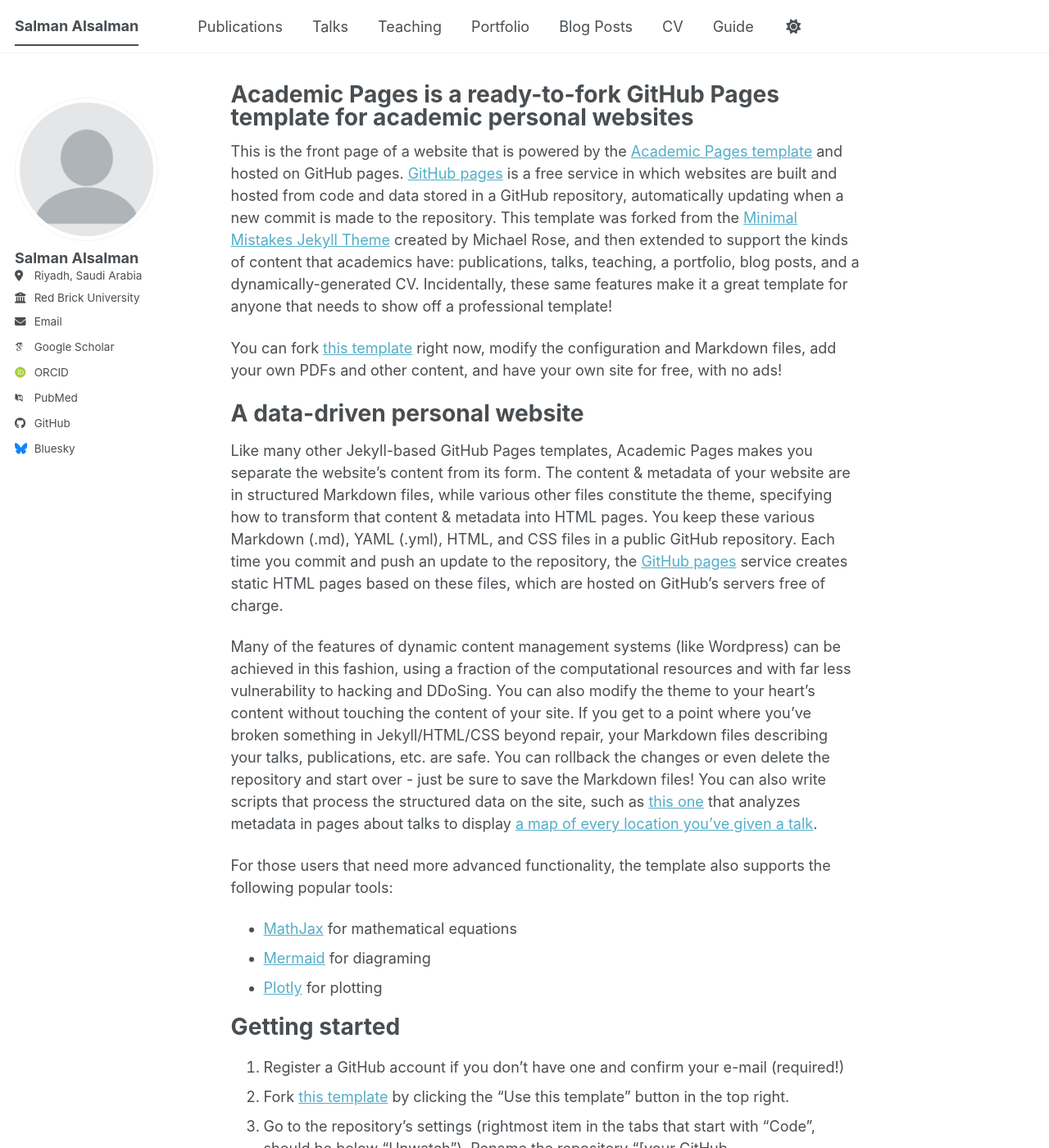
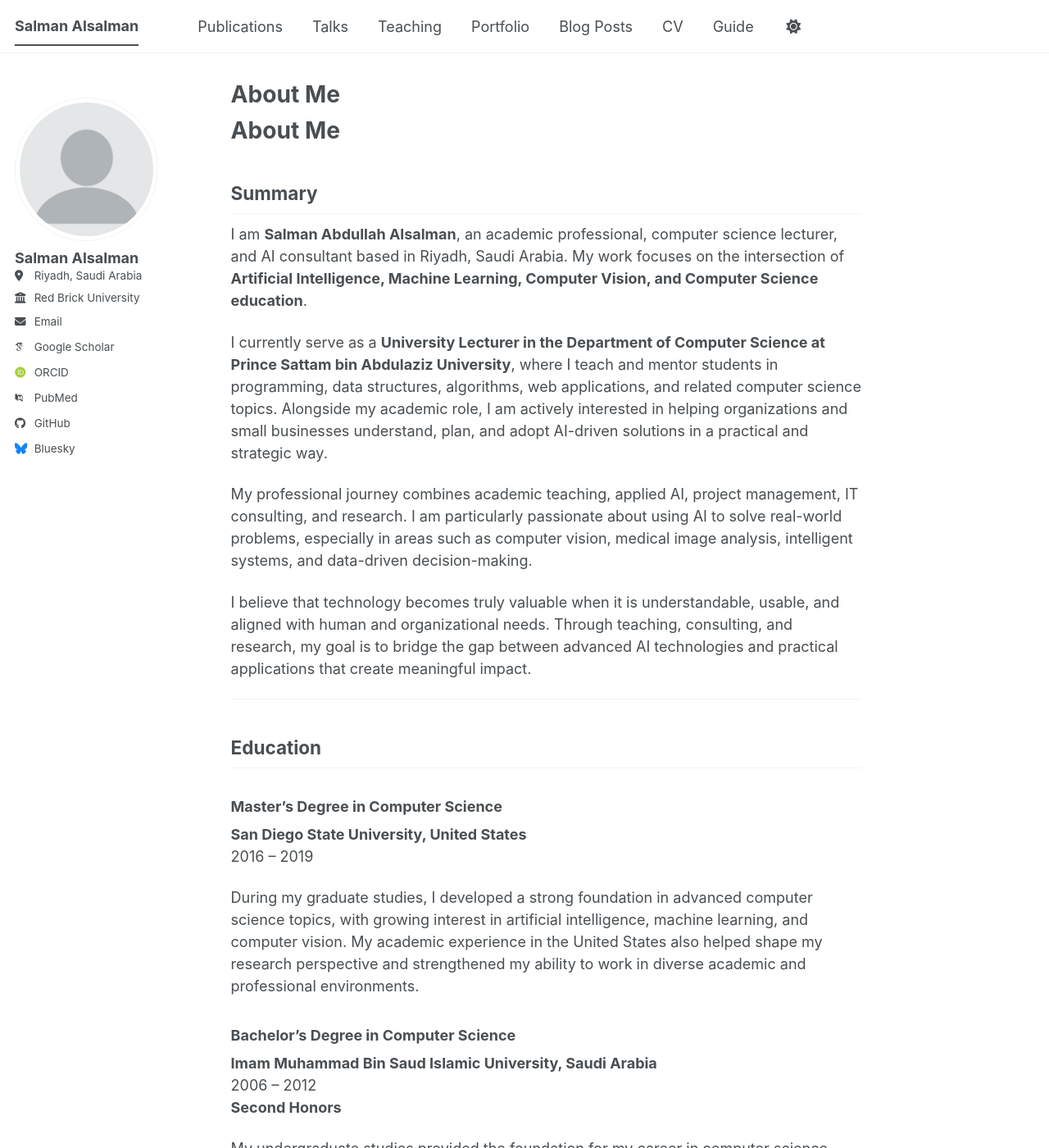
Before and after one commit to x1xSAS/x1xSAS.github.io, a Jekyll site: the page built from _pages/about.md, in a window 1280 px wide and 1400 px high. Shown: the whole window at 82% size. Built offline with Jekyll 4.4.1, drawn with Linux system fonts in a browser that asks for light colours; some web fonts are replaced; a script bundle is joined from its source files by our own code; library files that are not in the unit come from our copies; some of the changed text lies outside the part shown.

Commit message:
Update about.md

```diff
--- a/_pages/about.md
+++ b/_pages/about.md
@@ -1,56 +1,202 @@
 ---
 permalink: /
-title: "Academic Pages is a ready-to-fork GitHub Pages template for academic personal websites"
+title: "About Me"
 author_profile: true
 redirect_from:
   - /about/
   - /about.html
 ---
 
-This is the front page of a website that is powered by the [Academic Pages template](https://github.com/academicpages/academicpages.github.io) and hosted on GitHub pages. [GitHub pages](https://pages.github.com) is a free service in which websites are built and hosted from code and data stored in a GitHub repository, automatically updating when a new commit is made to the repository. This template was forked from the [Minimal Mistakes Jekyll Theme](https://mmistakes.github.io/minimal-mistakes/) created by Michael Rose, and then extended to support the kinds of content that academics have: publications, talks, teaching, a portfolio, blog posts, and a dynamically-generated CV. Incidentally, these same features make it a great template for anyone that needs to show off a professional template!
+# About Me
 
- You can fork [this template](https://github.com/academicpages/academicpages.github.io) right now, modify the configuration and Markdown files, add your own PDFs and other content, and have your own site for free, with no ads!
+## Summary
 
-A data-driven personal website
-======
-Like many other Jekyll-based GitHub Pages templates, Academic Pages makes you separate the website's content from its form. The content & metadata of your website are in structured Markdown files, while various other files constitute the theme, specifying how to transform that content & metadata into HTML pages. You keep these various Markdown (.md), YAML (.yml), HTML, and CSS files in a public GitHub repository. Each time you commit and push an update to the repository, the [GitHub pages](https://pages.github.com/) service creates static HTML pages based on these files, which are hosted on GitHub's servers free of charge.
+I am **Salman Abdullah Alsalman**, an academic professional, computer science lecturer, and AI consultant based in Riyadh, Saudi Arabia. My work focuses on the intersection of **Artificial Intelligence, Machine Learning, Computer Vision, and Computer Science education**.
 
-Many of the features of dynamic content management systems (like Wordpress) can be achieved in this fashion, using a fraction of the computational resources and with far less vulnerability to hacking and DDoSing. You can also modify the theme to your heart's content without touching the content of your site. If you get to a point where you've broken something in Jekyll/HTML/CSS beyond repair, your Markdown files describing your talks, publications, etc. are safe. You can rollback the changes or even delete the repository and start over - just be sure to save the Markdown files! You can also write scripts that process the structured data on the site, such as [this one](https://github.com/academicpages/academicpages.github.io/blob/master/talkmap.ipynb) that analyzes metadata in pages about talks to display [a map of every location you've given a talk](https://academicpages.github.io/talkmap.html).
+I currently serve as a **University Lecturer in the Department of Computer Science at Prince Sattam bin Abdulaziz University**, where I teach and mentor students in programming, data structures, algorithms, web applications, and related computer science topics. Alongside my academic role, I am actively interested in helping organizations and small businesses understand, plan, and adopt AI-driven solutions in a practical and strategic way.
 
-For those users that need more advanced functionality, the template also supports the following popular tools:
-- [MathJax](https://www.mathjax.org/) for mathematical equations
-- [Mermaid](https://mermaid.js.org/) for diagraming
-- [Plotly](https://plotly.com/javascript/) for plotting
+My professional journey combines academic teaching, applied AI, project management, IT consulting, and research. I am particularly passionate about using AI to solve real-world problems, especially in areas such as computer vision, medical image analysis, intelligent systems, and data-driven decision-making.
 
-Getting started
-======
-1. Register a GitHub account if you don't have one and confirm your e-mail (required!)
-1. Fork [this template](https://github.com/academicpages/academicpages.github.io) by clicking the "Use this template" button in the top right.
-1. Go to the repository's settings (rightmost item in the tabs that start with "Code", should be below "Unwatch"). Rename the repository "[your GitHub username].github.io", which will also be your website's URL.
-1. Set site-wide configuration and create content & metadata (see below -- also see [this set of diffs](https://archive.is/3TPas) showing what files were changed to set up [an example site](https://getorg-testacct.github.io) for a user with the username "getorg-testacct")
-1. Upload any files (like PDFs, .zip files, etc.) to the files/ directory. They will appear at https://[your GitHub username].github.io/files/example.pdf.
-1. Check status by going to the repository settings, in the "GitHub pages" section
+I believe that technology becomes truly valuable when it is understandable, usable, and aligned with human and organizational needs. Through teaching, consulting, and research, my goal is to bridge the gap between advanced AI technologies and practical applications that create meaningful impact.
 
-Site-wide configuration
-------
-The main configuration file for the site is in the base directory in [_config.yml](https://github.com/academicpages/academicpages.github.io/blob/master/_config.yml), which defines the content in the sidebars and other site-wide features. You will need to replace the default variables with ones about yourself and your site's github repository. The configuration file for the top menu is in [_data/navigation.yml](https://github.com/academicpages/academicpages.github.io/blob/master/_data/navigation.yml). For example, if you don't have a portfolio or blog posts, you can remove those items from that navigation.yml file to remove them from the header.
+---
 
-Create content & metadata
-------
-For site content, there is one Markdown file for each type of content, which are stored in directories like _publications, _talks, _posts, _teaching, or _pages. For example, each talk is a Markdown file in the [_talks directory](https://github.com/academicpages/academicpages.github.io/tree/master/_talks). At the top of each Markdown file is structured data in YAML about the talk, which the theme will parse to do lots of cool stuff. The same structured data about a talk is used to generate the list of talks on the [Talks page](https://academicpages.github.io/talks), each [individual page](https://academicpages.github.io/talks/2012-03-01-talk-1) for specific talks, the talks section for the [CV page](https://academicpages.github.io/cv), and the [map of places you've given a talk](https://academicpages.github.io/talkmap.html) (if you run this [python file](https://github.com/academicpages/academicpages.github.io/blob/master/talkmap.py) or [Jupyter notebook](https://github.com/academicpages/academicpages.github.io/blob/master/talkmap.ipynb), which creates the HTML for the map based on the contents of the _talks directory).
+## Education
 
-**Markdown generator**
+### Master’s Degree in Computer Science
+**San Diego State University, United States**
+2016 – 2019
 
-The repository includes [a set of Jupyter notebooks](https://github.com/academicpages/academicpages.github.io/tree/master/markdown_generator
-) that converts a CSV containing structured data about talks or presentations into individual Markdown files that will be properly formatted for the Academic Pages template. The sample CSVs in that directory are the ones I used to create my own personal website at stuartgeiger.com. My usual workflow is that I keep a spreadsheet of my publications and talks, then run the code in these notebooks to generate the Markdown files, then commit and push them to the GitHub repository.
+During my graduate studies, I developed a strong foundation in advanced computer science topics, with growing interest in artificial intelligence, machine learning, and computer vision. My academic experience in the United States also helped shape my research perspective and strengthened my ability to work in diverse academic and professional environments.
 
-How to edit your site's GitHub repository
-------
-Many people use a git client to create files on their local computer and then push them to GitHub's servers. If you are not familiar with git, you can directly edit these configuration and Markdown files directly in the github.com interface. Navigate to a file (like [this one](https://github.com/academicpages/academicpages.github.io/blob/master/_talks/2012-03-01-talk-1.md) and click the pencil icon in the top right of the content preview (to the right of the "Raw | Blame | History" buttons). You can delete a file by clicking the trashcan icon to the right of the pencil icon. You can also create new files or upload files by navigating to a directory and clicking the "Create new file" or "Upload files" buttons.
+### Bachelor’s Degree in Computer Science
+**Imam Muhammad Bin Saud Islamic University, Saudi Arabia**
+2006 – 2012
+**Second Honors**
 
-Example: editing a Markdown file for a talk
-![Editing a Markdown file for a talk](/images/editing-talk.png)
+My undergraduate studies provided the foundation for my career in computer science, programming, software development, and academic teaching. This stage also marked the beginning of my long-term commitment to computing education and technology-driven problem solving.
 
-For more info
-------
-More info about configuring Academic Pages can be found in [the guide](https://academicpages.github.io/markdown/), the [growing wiki](https://github.com/academicpages/academicpages.github.io/wiki), and you can always [ask a question on GitHub](https://github.com/academicpages/academicpages.github.io/discussions). The [guides for the Minimal Mistakes theme](https://mmistakes.github.io/minimal-mistakes/docs/configuration/) (which this theme was forked from) might also be helpful.
+---
+
+## Work Experience
+
+### University Lecturer
+**Prince Sattam bin Abdulaziz University**
+Jan 2020 – Present
+
+As a university lecturer, I teach undergraduate computer science courses and support students in developing both theoretical understanding and practical programming skills. My teaching areas include programming, data structures, algorithms, web applications, and related computer science topics.
+
+In addition to teaching, I contribute to departmental and college-level academic activities, including student mentoring, academic committees, accreditation work, student activities, and alumni-related initiatives. I also supervise and guide students in academic projects and research activities.
+
+### Teaching Assistant
+**Prince Sattam bin Abdulaziz University**
+Nov 2012 – Dec 2019
+
+Before becoming a lecturer, I worked as a teaching assistant, supporting course delivery and helping students understand foundational and advanced concepts in computer science. This role strengthened my teaching philosophy and deepened my commitment to student-centered learning.
+
+### AI Instructor for SDAIA GDP Program
+**Tuwaiq Academy**
+Jan 2024 – Feb 2024
+
+I worked as an AI instructor for the SDAIA GDP Program, where I delivered sessions on Python programming, neural networks, large language models, and prompt engineering. I also supported students in building their understanding of AI concepts and preparing for the PCAP certification.
+
+This experience allowed me to contribute to national talent development efforts in artificial intelligence and to work with motivated learners preparing for careers in the AI and technology sectors.
+
+### IT Consultant
+**Smartech Company**
+Aug 2020 – Jul 2021
+
+As an IT consultant, I contributed to technology-related projects with a focus on healthcare application development. My responsibilities included project coordination, strategic advising, and communication between developers, designers, and clients to ensure project success.
+
+This role strengthened my experience in project management, client communication, and translating business needs into technical solutions.
+
+### Software Developer Intern
+**Elm Company**
+Jul 2011 – Sep 2011
+
+During my internship at Elm Company, I worked with the Innovation Unit on analyzing, designing, and developing a content management system using J2EE. This early professional experience introduced me to enterprise software development and practical system design.
+
+### Computer Lab Assistant
+**Imam Muhammad Bin Saud Islamic University**
+Sep 2010 – Aug 2011
+
+As a part-time computer lab assistant, I helped students with programming problems, provided additional lectures, and supported practical learning in computer science courses.
+
+### IT Assistant Intern
+**Saudi Aramco**
+Jul 2009 – Sep 2009
+
+During my internship at Saudi Aramco, I provided IT support to users both onsite and remotely. My tasks included troubleshooting, user support, and installing IT equipment such as printers, monitors, scanners, network cables, and modems.
+
+---
+
+## Academic Services
+
+Throughout my academic career, I have contributed to several academic and administrative activities within the university environment. My service activities include:
+
+- Supporting accreditation-related work and academic quality initiatives.
+- Participating in student activities and alumni-related committees.
+- Mentoring students in academic projects and research.
+- Assisting students with programming, problem solving, and technical project development.
+- Supporting departmental efforts related to teaching, curriculum delivery, and student engagement.
+- Helping students connect theoretical computer science concepts with practical applications.
+
+I view academic service as an important part of my role as an educator. Beyond teaching in the classroom, I believe faculty members should support students’ academic growth, professional development, and confidence in applying technology to real-world problems.
+
+---
+
+## Research Interests
+
+My research interests are centered around artificial intelligence and its practical applications, particularly in:
+
+- Artificial Intelligence
+- Machine Learning
+- Deep Learning
+- Computer Vision
+- Medical Image Analysis
+- Data Analysis
+- AI for Business and Decision-Making
+- Intelligent Systems
+- Technology-Enhanced Education
+
+I am especially interested in applying computer vision and deep learning techniques to real-world challenges, including healthcare, image-based diagnosis, safety analysis, and intelligent automation.
+
+---
+
+## Academic Projects and Research
+
+Some of my academic and research-related work includes:
+
+### Malaria Cell Detection using Curriculum Learning and Faster R-CNN
+
+Designed and implemented a deep learning pipeline using Faster R-CNN with Detectron2 and curriculum learning strategies to detect malaria-infected cells in microscope images. This project focused on improving detection performance, particularly for images captured using low-cost microscopes.
+
+### Large-Scale Analysis of Citation Bias
+
+Developed a predictive model to analyze citation likelihood based on demographic data. This project explored patterns in academic citation behavior and contributed to broader discussions around fairness and representation in research.
+
+### Efficient Liver Disease Prediction
+
+Built machine learning classifiers for predicting liver disease based on patient biomarkers. This project applied data analysis and classification techniques to support healthcare-related prediction tasks.
+
+### Predicting Safety Risks from Street View Photos
+
+Applied image processing and computer vision techniques to predict safety and crime-related risks using street view images.
+
+---
+
+## Certifications
+
+### Certified Artificial Intelligence Consultant (CAIC™)
+**United States Artificial Intelligence Institute**
+Mar 2025
+
+This certification strengthened and validated my expertise in artificial intelligence concepts, business applications of AI and machine learning, natural language processing, AI strategy, robotics for organizations, and leading AI-driven transformation initiatives.
+
+### McKinsey Forward Program
+**McKinsey & Company**
+Jan 2024 – Apr 2024
+
+Completed a four-month professional development program focused on future-of-work skills, including structured problem solving, effective communication, digital fluency, strategic thinking, and leadership mindset.
+
+---
+
+## Technical Skills
+
+My technical and professional skill areas include:
+
+- Artificial Intelligence
+- Machine Learning
+- Deep Learning
+- Computer Vision
+- Data Analysis
+- Programming
+- Project Management
+- Strategic Planning
+- AI Consulting
+- Academic Teaching and Mentoring
+
+---
+
+## Publications
+
+Ahmed Biyabani, Salman A. Al-Salman, and Khalid S. Alkhalaf.
+**"Embedded real-time bilingual ALPR."**
+2015 International Conference on Communications, Signal Processing, and Applications (ICCSPA), Sharjah, 2015.
+DOI: 10.1109/ICCSPA.2015.7081311
+
+---
+
+## Languages
+
+- Arabic: Native / Fluent
+- English: Full Professional Proficiency
+
+---
+
+## Contact
+
+I am always open to academic collaboration, AI consulting discussions, research opportunities, and professional networking.
+
+- **Email:** salman.a.alsalman@gmail.com
+- **LinkedIn:** [linkedin.com/in/alsalman-s1](https://linkedin.com/in/alsalman-s1)
```
